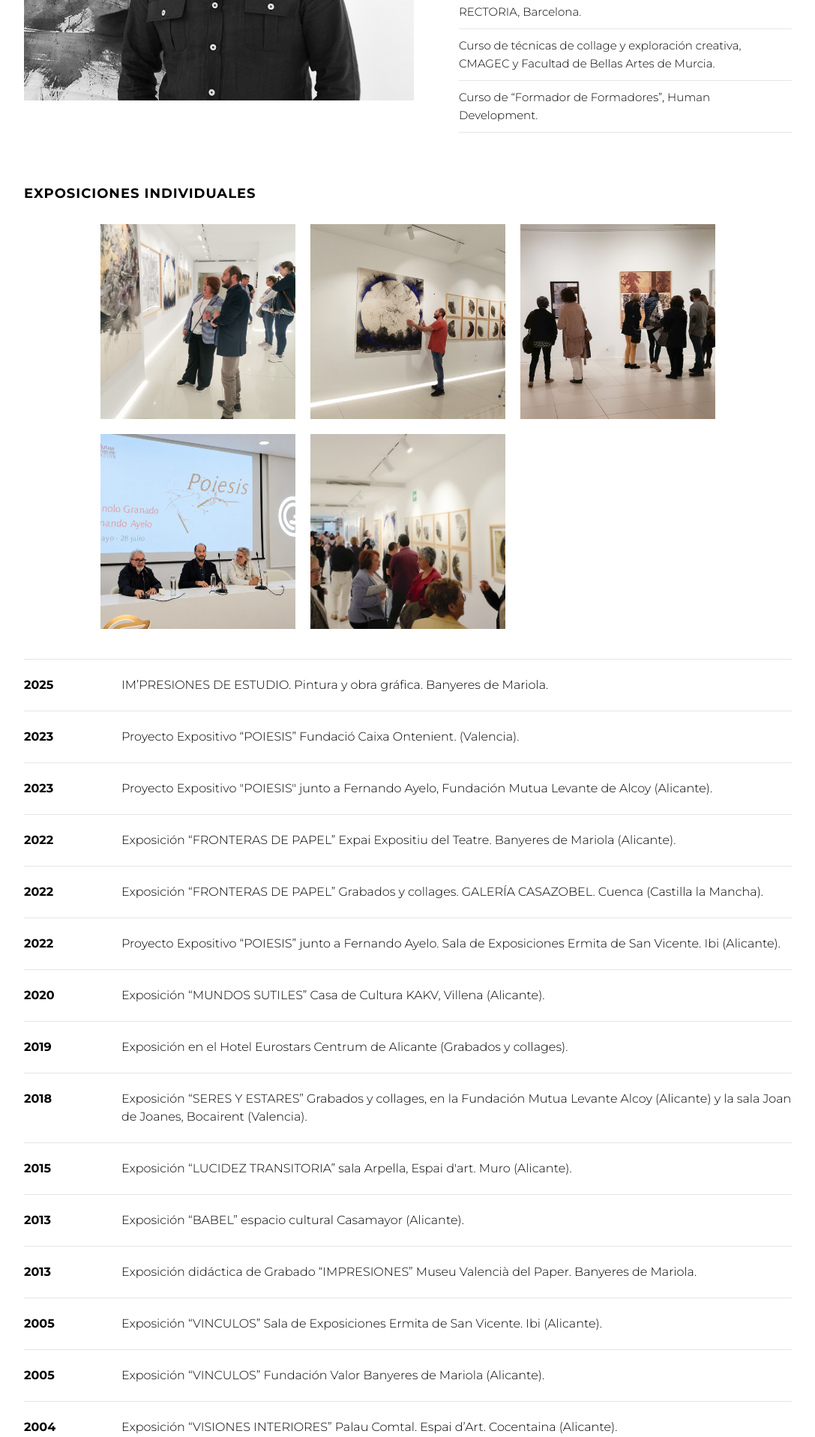
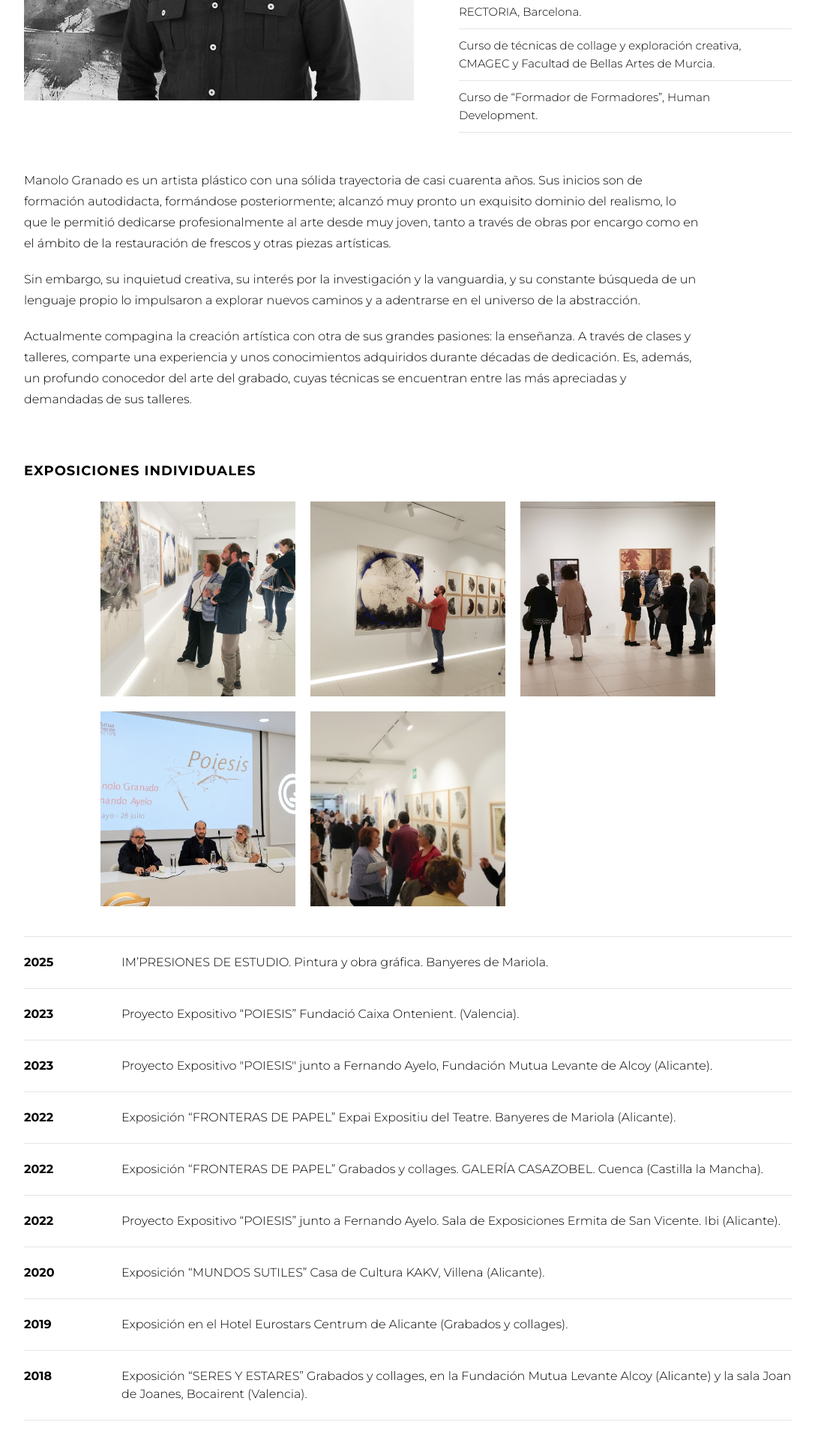
Before and after one commit to Pijo69/grafico, a PHP site: page /curriculum.html in a window 1280 px wide. Shown: the part 592-2509 px from the top of the page at 75% size, without its empty margins (96-1183 px from the left). Run offline with PHP 8.4, Linux system fonts and the light colour scheme.

Commit message:
Add artist biography paragraph to Curriculum
Insert the three-paragraph biography below the portrait/name/
Formacion block, above "Exposiciones individuales", in both ES and
EN. Also fixes a bug from the previous animation commit: the new
.cv-biography block was added to the reveal CSS but not to the JS
observer selector, so it stayed permanently invisible.

Co-Authored-By: Claude Sonnet 5 <noreply@anthropic.com>
Claude-Session: https://claude.ai/code/session_01XYyowz46mNQNHAwCGEKQtW

```diff
--- a/css/animations.css
+++ b/css/animations.css
@@ -35,6 +35,7 @@
   .js-anim .editorial-item,
   .js-anim .contact-cta,
   .js-anim .cv-intro,
+  .js-anim .cv-biography,
   .js-anim .cv-list,
   .js-anim .contact-info,
   .js-anim .contact-form,
--- a/css/style.css
+++ b/css/style.css
@@ -587,6 +587,22 @@ a { color: inherit; text-decoration: none; }
   line-height: 1.5;
 }
 
+.cv-biography {
+  margin: 50px 0 0;
+  max-width: 900px;
+}
+
+.cv-biography p {
+  font-weight: 300;
+  font-size: 16px;
+  line-height: 1.75;
+  margin: 0 0 20px;
+}
+
+.cv-biography p:last-child {
+  margin-bottom: 0;
+}
+
 .cv-group-title {
   margin: 70px 0 0;
   font-weight: 700;
--- a/curriculum.html
+++ b/curriculum.html
@@ -56,6 +56,12 @@
           <li>Curso de “Formador de Formadores”, Human Development.</li>
         </ul>
       </div>
+    </div>
+
+    <div class="cv-biography">
+      <p data-i18n="curriculum.bio.p1">Manolo Granado es un artista plástico con una sólida trayectoria de casi cuarenta años. Sus inicios son de formación autodidacta, formándose posteriormente; alcanzó muy pronto un exquisito dominio del realismo, lo que le permitió dedicarse profesionalmente al arte desde muy joven, tanto a través de obras por encargo como en el ámbito de la restauración de frescos y otras piezas artísticas.</p>
+      <p data-i18n="curriculum.bio.p2">Sin embargo, su inquietud creativa, su interés por la investigación y la vanguardia, y su constante búsqueda de un lenguaje propio lo impulsaron a explorar nuevos caminos y a adentrarse en el universo de la abstracción.</p>
+      <p data-i18n="curriculum.bio.p3">Actualmente compagina la creación artística con otra de sus grandes pasiones: la enseñanza. A través de clases y talleres, comparte una experiencia y unos conocimientos adquiridos durante décadas de dedicación. Es, además, un profundo conocedor del arte del grabado, cuyas técnicas se encuentran entre las más apreciadas y demandadas de sus talleres.</p>
     </div>
 
     <h3 class="cv-group-title" data-i18n="curriculum.group.exhibitions">Exposiciones individuales</h3>
--- a/js/animations.js
+++ b/js/animations.js
@@ -6,8 +6,8 @@
 (function () {
   var SELECTOR =
     '.hero, .home-quote, .page-title-wrap, .gallery-item, .grabado-feature, ' +
-    '.editorial-item, .contact-cta, .cv-intro, .cv-list, .contact-info, ' +
-    '.contact-form, .site-footer';
+    '.editorial-item, .contact-cta, .cv-intro, .cv-biography, .cv-list, ' +
+    '.contact-info, .contact-form, .site-footer';
 
   var prefersReduced = window.matchMedia
     ? window.matchMedia('(prefers-reduced-motion: reduce)').matches
--- a/js/i18n.js
+++ b/js/i18n.js
@@ -26,6 +26,9 @@ const I18N = {
 
     'curriculum.title': 'Curriculum',
     'curriculum.bio.rest': '(Ibi, Alicante, 1969). Actualmente reside en Banyeres de Mariola (Alicante).',
+    'curriculum.bio.p1': 'Manolo Granado es un artista plástico con una sólida trayectoria de casi cuarenta años. Sus inicios son de formación autodidacta, formándose posteriormente; alcanzó muy pronto un exquisito dominio del realismo, lo que le permitió dedicarse profesionalmente al arte desde muy joven, tanto a través de obras por encargo como en el ámbito de la restauración de frescos y otras piezas artísticas.',
+    'curriculum.bio.p2': 'Sin embargo, su inquietud creativa, su interés por la investigación y la vanguardia, y su constante búsqueda de un lenguaje propio lo impulsaron a explorar nuevos caminos y a adentrarse en el universo de la abstracción.',
+    'curriculum.bio.p3': 'Actualmente compagina la creación artística con otra de sus grandes pasiones: la enseñanza. A través de clases y talleres, comparte una experiencia y unos conocimientos adquiridos durante décadas de dedicación. Es, además, un profundo conocedor del arte del grabado, cuyas técnicas se encuentran entre las más apreciadas y demandadas de sus talleres.',
     'curriculum.group.formation': 'Formación',
     'curriculum.group.exhibitions': 'Exposiciones individuales',
     'curriculum.group.group': 'Exposiciones colectivas',
@@ -76,6 +79,9 @@ const I18N = {
 
     'curriculum.title': 'CV',
     'curriculum.bio.rest': '(Ibi, Alicante, 1969). He currently lives in Banyeres de Mariola (Alicante).',
+    'curriculum.bio.p1': 'Manolo Granado is a visual artist with a solid career spanning almost forty years. He began as a self-taught artist and later pursued formal training; he achieved an exquisite command of realism early on, which allowed him to work professionally in art from a very young age, both through commissioned pieces and in the restoration of frescoes and other artworks.',
+    'curriculum.bio.p2': 'However, his creative restlessness, his interest in research and the avant-garde, and his constant search for a language of his own drove him to explore new paths and venture into the world of abstraction.',
+    'curriculum.bio.p3': 'Today he combines artistic creation with another of his great passions: teaching. Through classes and workshops, he shares the experience and knowledge gained over decades of dedication. He is also a deep connoisseur of the art of printmaking, whose techniques are among the most valued and sought-after in his workshops.',
     'curriculum.group.formation': 'Education',
     'curriculum.group.exhibitions': 'Solo exhibitions',
     'curriculum.group.group': 'Group exhibitions',
```
